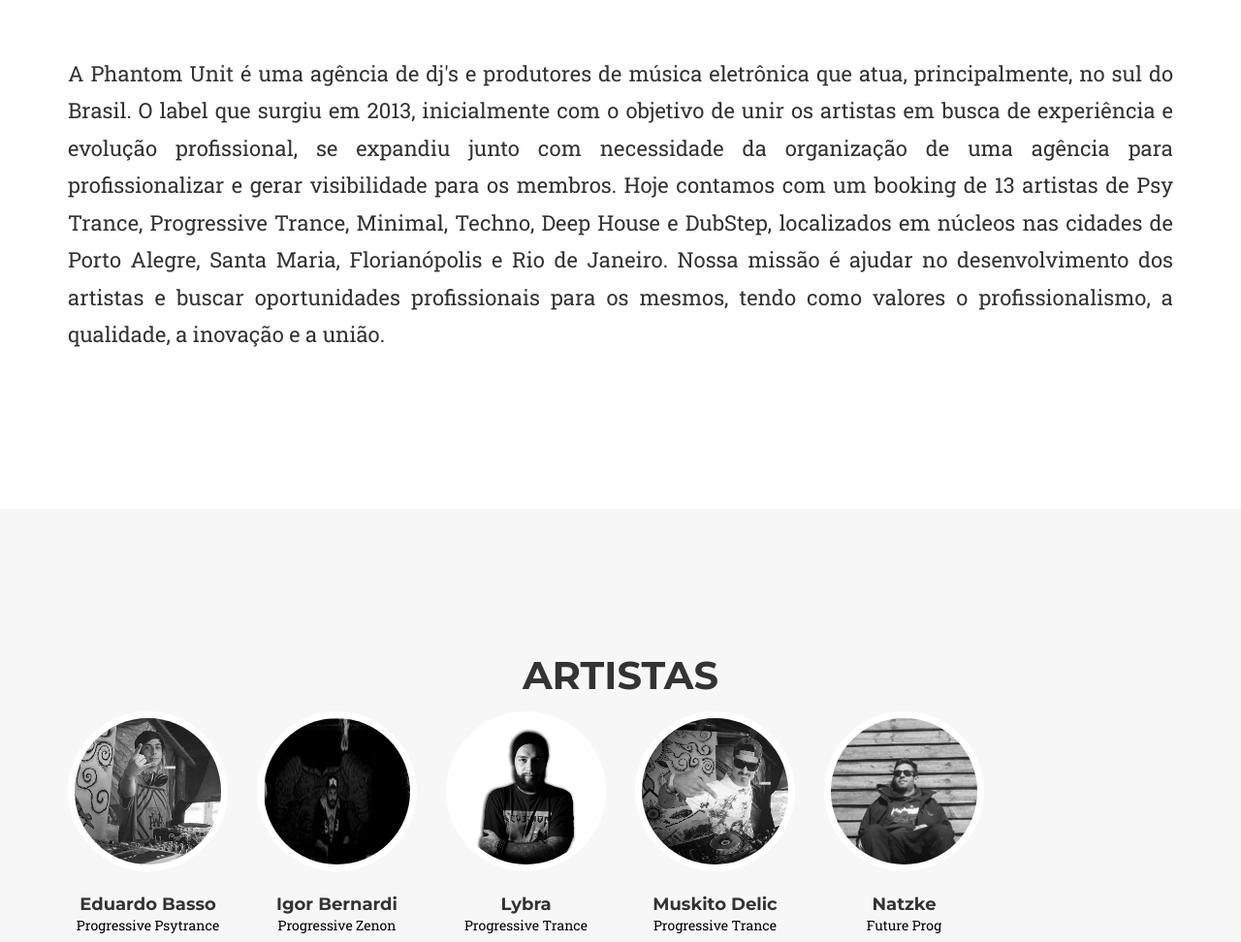
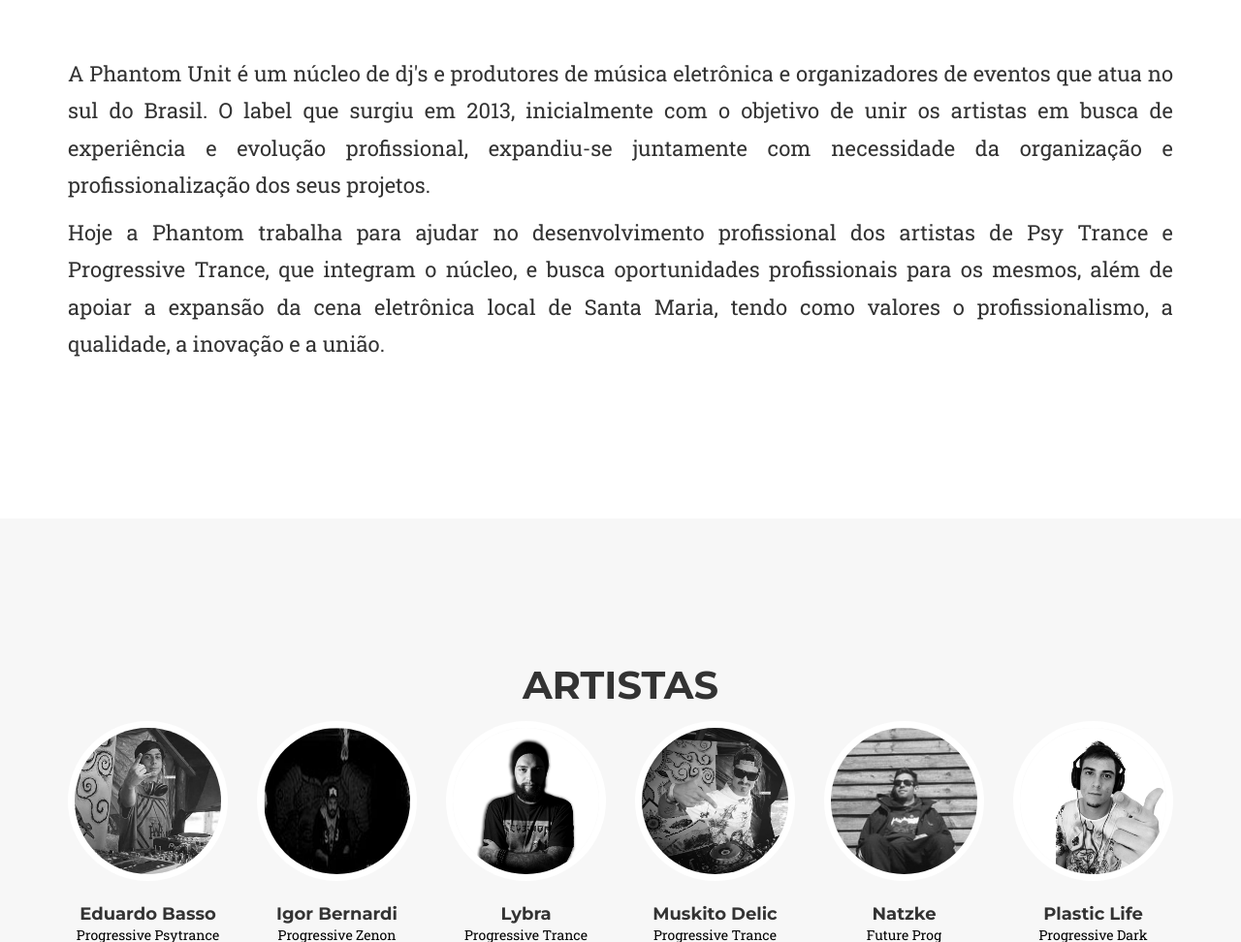
Before and after one commit to embueno/phantom, a plain HTML site: page index.html in a window 1280 px wide. Shown: the part 958-1930 px from the top of the page at 97% size. Drawn offline with nearby package versions, Linux system fonts and the light colour scheme; a web font is replaced by a local one.

Commit message:
Atualização do núcleo

```diff
--- a/index.html
+++ b/index.html
@@ -134,7 +134,7 @@
                 <div class="col-lg-12 text-center">
                     <h2 class="section-heading">Phantom Unit</h2>
                     <h3 class="section-subheading text-muted"></h3>
-                        <p class="texto">A Phantom Unit é uma agência de dj's e produtores de música eletrônica que atua, principalmente, no sul do Brasil. O label que surgiu em 2013, inicialmente com o objetivo de unir os artistas em busca de experiência e evolução profissional, se expandiu junto com necessidade da organização de uma agência para profissionalizar e gerar visibilidade para os membros. Hoje contamos com um booking de 13 artistas de Psy Trance, Progressive Trance, Minimal, Techno, Deep House e DubStep, localizados em núcleos nas cidades de Porto Alegre, Santa Maria, Florianópolis e Rio de Janeiro. Nossa missão é ajudar no desenvolvimento dos artistas e buscar oportunidades profissionais para os mesmos, tendo como valores o profissionalismo, a qualidade, a inovação e a união.</p>
+                        <p class="texto">A Phantom Unit é um núcleo de dj's e produtores de música eletrônica e organizadores de eventos que atua no sul do Brasil. O label que surgiu em 2013, inicialmente com o objetivo de unir os artistas em busca de experiência e evolução profissional, expandiu-se juntamente com necessidade da organização e profissionalização dos seus projetos. <p class="texto">Hoje a Phantom trabalha para ajudar no desenvolvimento profissional dos artistas de Psy Trance e Progressive Trance, que integram o núcleo, e busca oportunidades profissionais para os mesmos, além de apoiar a expansão da cena eletrônica local de Santa Maria, tendo como valores o profissionalismo, a qualidade, a inovação e a união.</p></p>
                 </div>
             </div>
         </div>
@@ -226,8 +226,7 @@
                         </ul>
                     </div>
                 </div>
-                <div style="margin-left: 15px" class="row">
-                 <div class="col-sm-2">
+                   <div class="col-sm-2">
                     <div class="team-member">
                         <img src="img/team/NATZKE.png" class="img-responsive img-circle tela color-tooltip" alt="" data-toggle="tooltip" title="">
                         <h4>Natzke</h4>
@@ -239,8 +238,7 @@
                             </li>
                         </ul>
                     </div>
-                </div>
-                </div>
+                      </div>
 
                      <div class="col-sm-2">
                     <div class="team-member">
```
